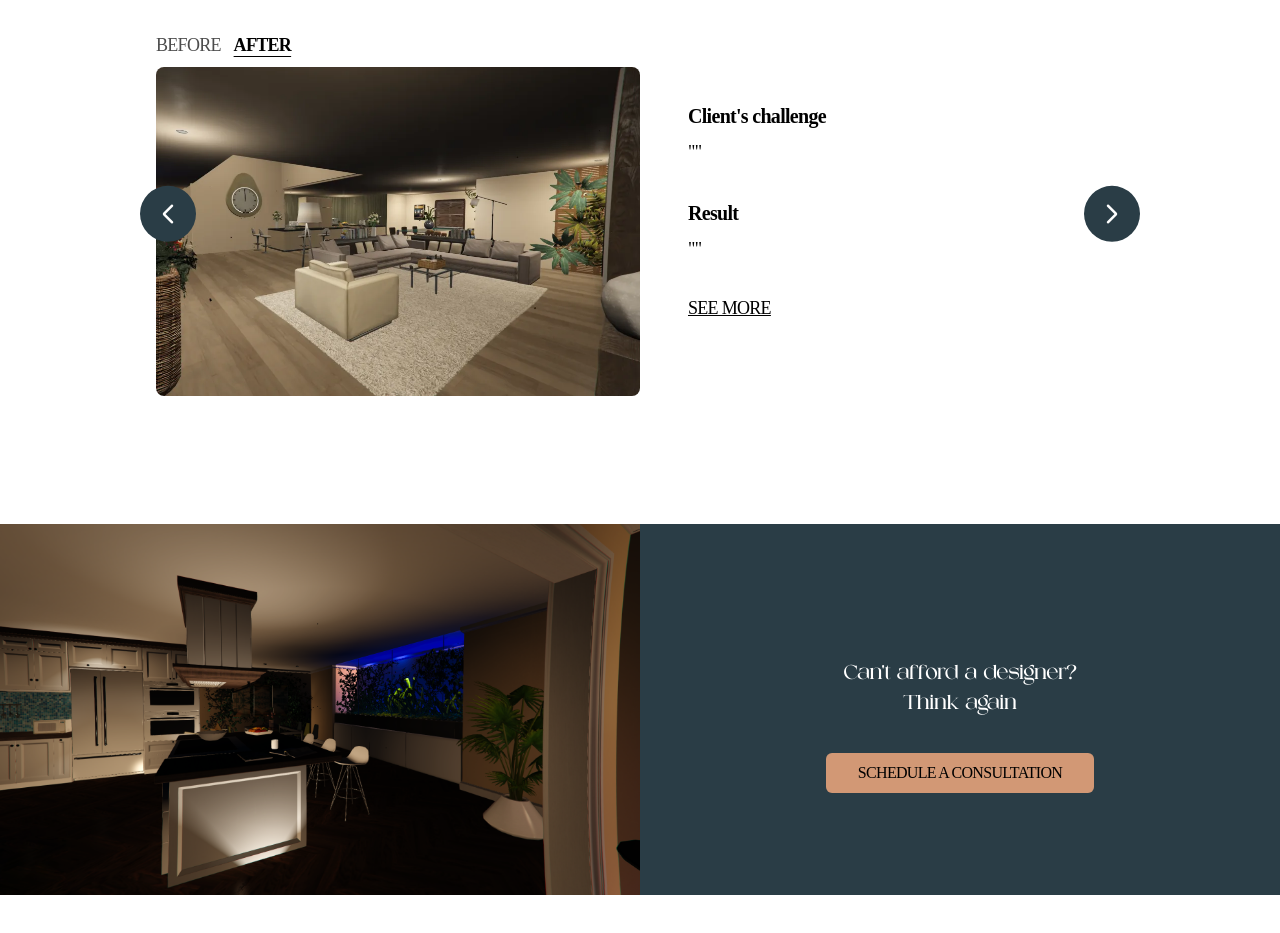
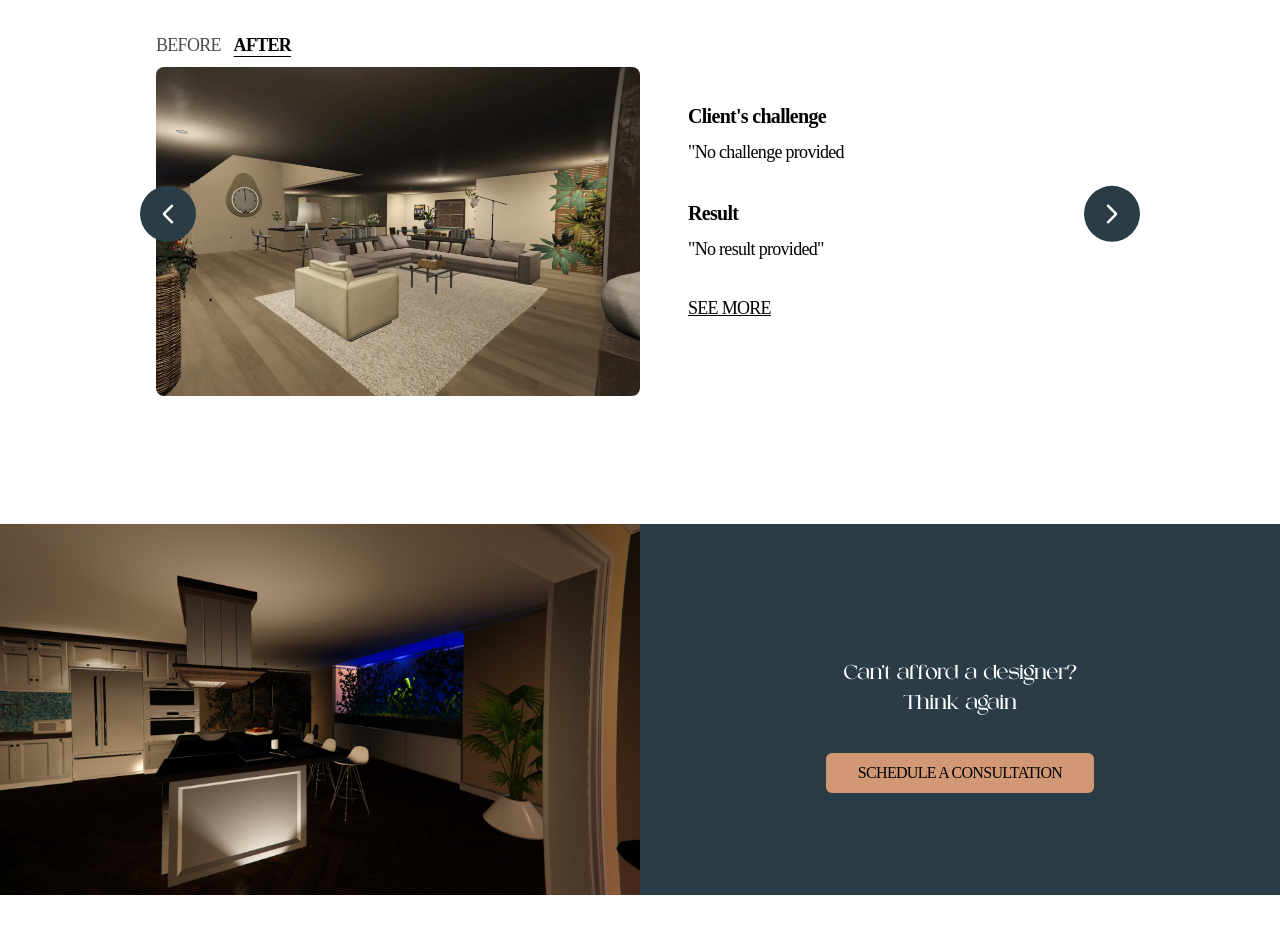
Before and after one commit to tsemitris/arqe-studio, a React (Vite) app: page /#/ in a window 1280 px wide. Shown: the part 3020-3953 px from the top of the page. Built offline with nearby package versions, Linux system fonts and the light colour scheme; a web font is replaced by a local one.

Commit message:
Handle empty clientChallenge with default message

```diff
--- a/src/Page/Home/GalleryReview/ComparisonSection.tsx
+++ b/src/Page/Home/GalleryReview/ComparisonSection.tsx
@@ -87,11 +87,22 @@ export const ComparisonSection = () => {
                       <p className="text-medium text-bold">
                         Client's challenge
                       </p>
-                      <p className="text-small">"{project.clientChallenge}"</p>
+                      <p className="text-small">
+                        "
+                        {project.clientChallenge?.trim()
+                          ? project.clientChallenge
+                          : "No challenge provided"}
+                      </p>
                     </div>
                     <div>
                       <p className="text-medium text-bold">Result</p>
-                      <p className="text-small">"{project.clientResult}"</p>
+                      <p className="text-small">
+                        "
+                        {project.clientResult?.trim()
+                          ? project.clientResult
+                          : "No result provided"}
+                        "
+                      </p>
                     </div>
                   </>
                 ) : (
```
